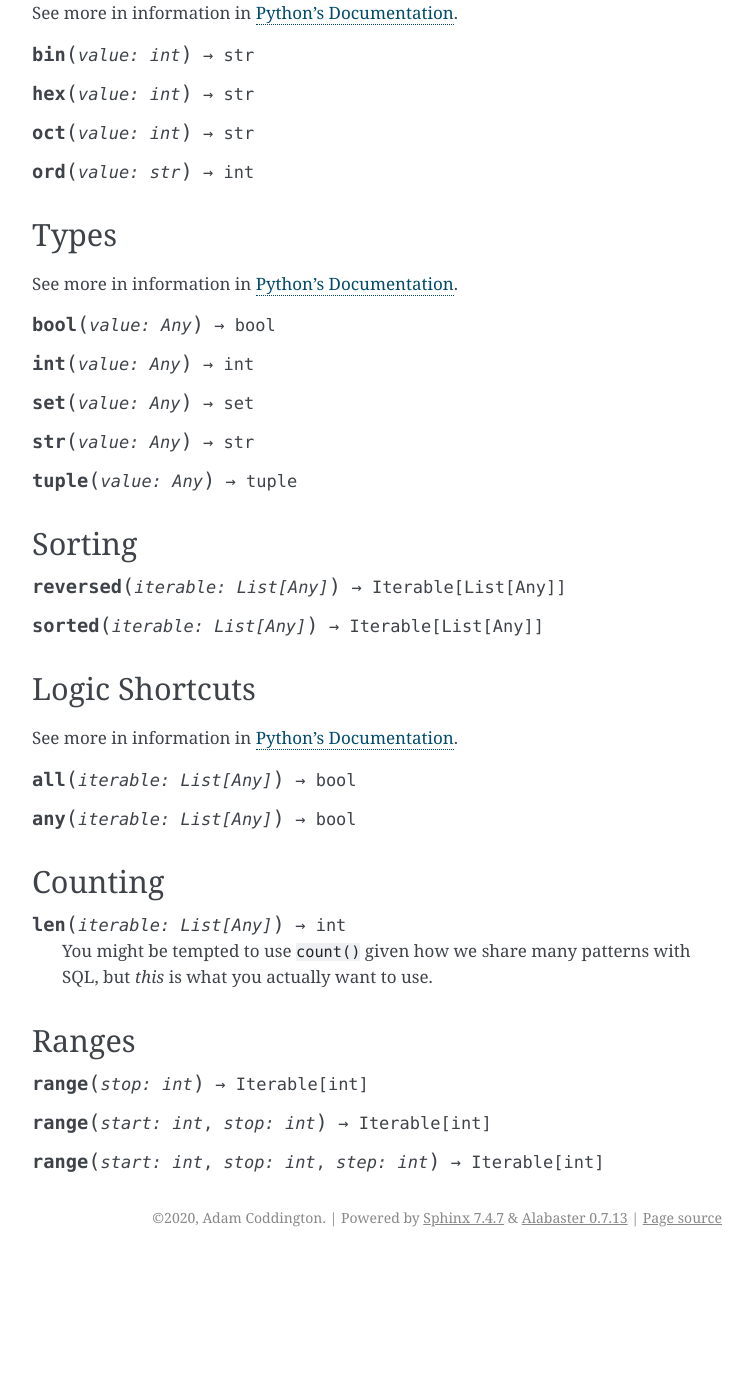
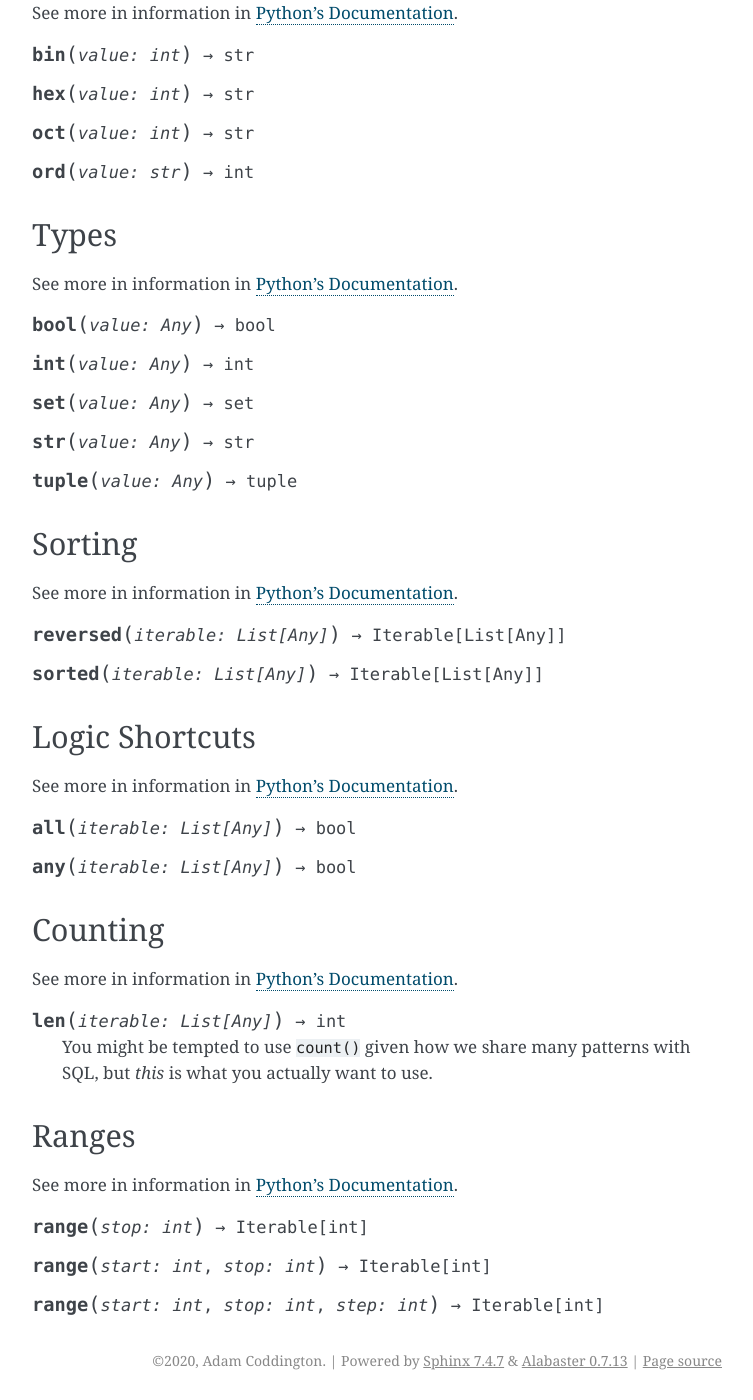
Before and after one commit to coddingtonbear/jira-select, a Sphinx documentation site: the page built from docs/functions.rst, in a window 1280 px wide and 1400 px high, scrolled down 3310 px. Shown: the whole window, without its empty margins (388-1141 px from the left). Built offline with Sphinx 7.4.7, drawn with Linux system fonts in a browser that asks for light colours; before the commit the page ends 4567 px from its top, so only the background shows below that.

Commit message:
Linking to python's docs in a couple more locations.

```diff
--- a/docs/functions.rst
+++ b/docs/functions.rst
@@ -189,6 +189,8 @@ See more in information in `Python's Documentation <https://docs.python.org/3/li
 Sorting
 -------
 
+See more in information in `Python's Documentation <https://docs.python.org/3/library/functions.html>`_.
+
 .. py:function:: reversed(iterable: List[Any]) -> Iterable[List[Any]]
 
 .. py:function:: sorted(iterable: List[Any]) -> Iterable[List[Any]]
@@ -206,6 +208,8 @@ See more in information in `Python's Documentation <https://docs.python.org/3/li
 Counting
 --------
 
+See more in information in `Python's Documentation <https://docs.python.org/3/library/functions.html>`_.
+
 .. py:function:: len(iterable: List[Any]) -> int
 
    You might be tempted to use ``count()`` given how we share many
@@ -214,6 +218,8 @@ Counting
 Ranges
 ------
 
+See more in information in `Python's Documentation <https://docs.python.org/3/library/functions.html>`_.
+
 .. py:function:: range(stop: int) -> Iterable[int]
 .. py:function:: range(start: int, stop: int) -> Iterable[int]
 .. py:function:: range(start: int, stop: int, step: int) -> Iterable[int]
```
